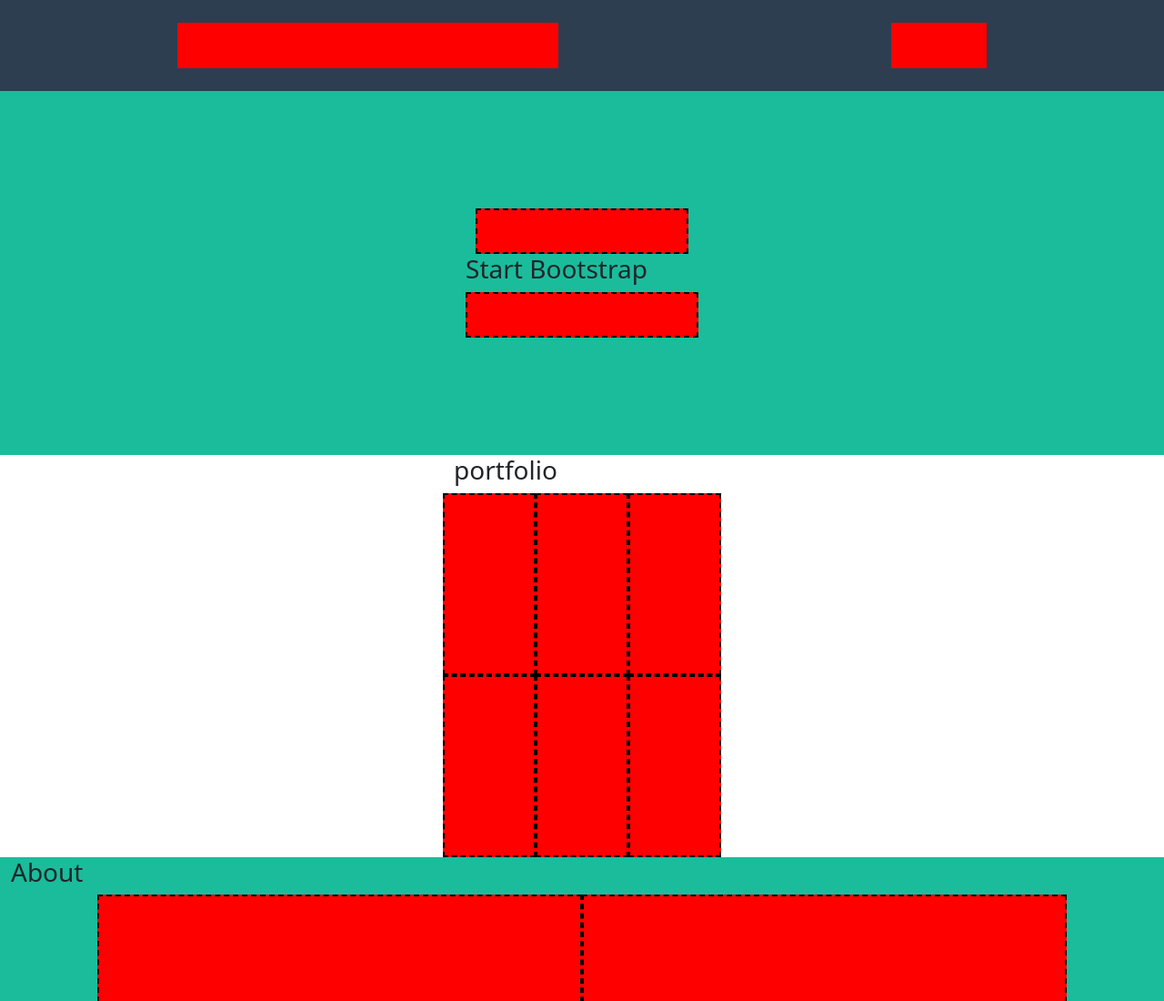
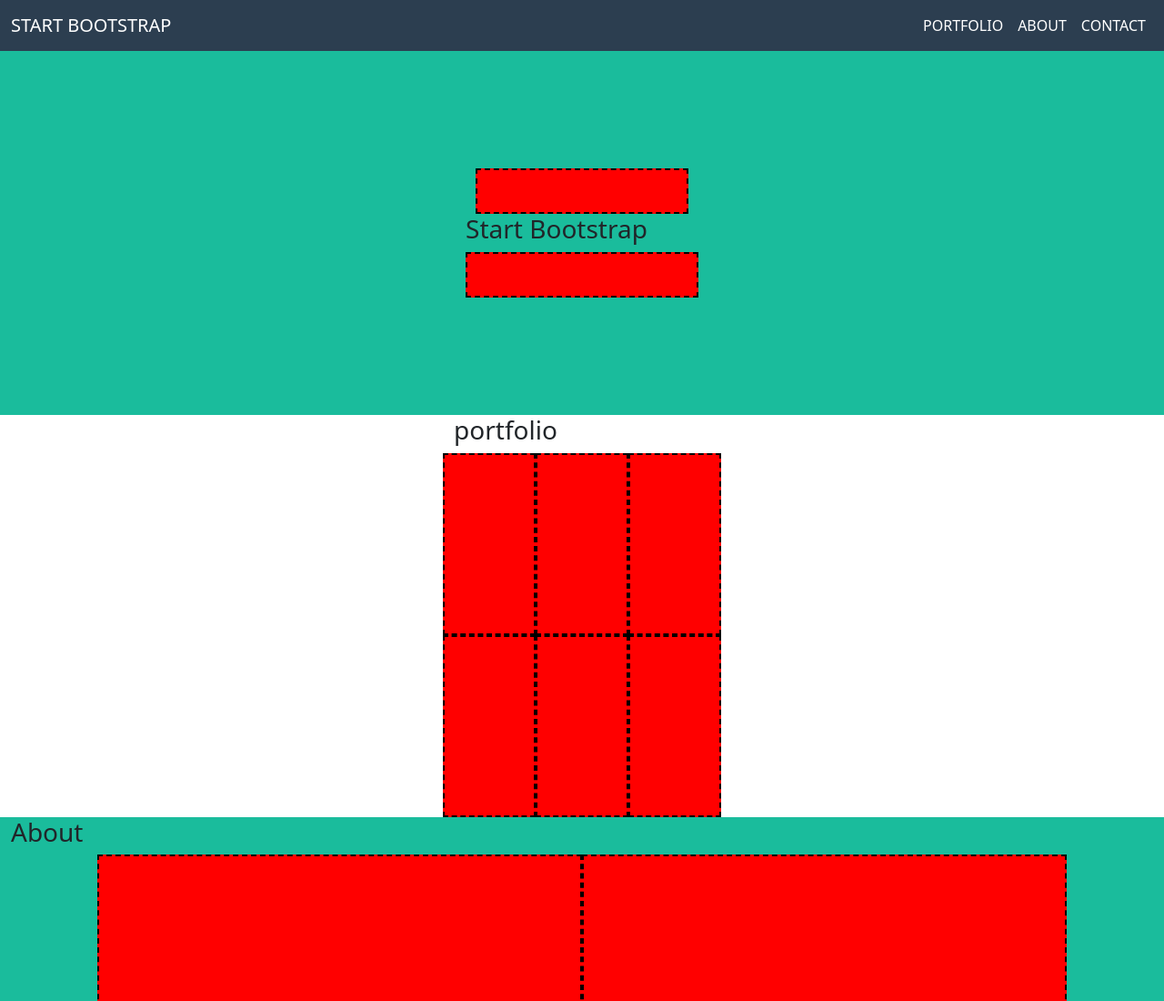
Before and after one commit to MateuszKacperski/html-css-bootstrap-freelancer, a plain HTML site: page index.html in a window 1280 px wide. Shown: the top 1100 px of the page at 91% size. Drawn offline with nearby package versions, Linux system fonts and the light colour scheme.

Commit message:
added navbar

```diff
--- a/css/style.css
+++ b/css/style.css
@@ -9,24 +9,16 @@
 /* header */
 
 
-header{
+.header-bg{
     background-color: #2C3E50;
-    height: 100px;
+
+}
+
+.header-color{
+    color: #FFFFFF;
 }
 
 
-.icona{
-
-    background-color: red;
-    height: 50px;
-
-}
-
-.menu{
-
-    background-color: red;
-    height: 50px;
-}
 
 
 .jumbotron{
--- a/index.html
+++ b/index.html
@@ -13,16 +13,27 @@
 </head>
 <body>
     <!--header-->
-    <header class="container-fluid ">
-        <div class="row h-100 mx-auto  justify-content-between  align-items-center justify-content-lg-around">
-            <div class="col-4 icona  ">
-
-            </div>
-            <div class="col-1 menu  ">
-
-            </div>
+    <nav class="navbar navbar-expand-lg header-bg ">
+        <div class="container-fluid">
+          <a class="navbar-brand header-color " href="#">START BOOTSTRAP</a>
+          <button class="navbar-toggler" type="button" data-bs-toggle="collapse" data-bs-target="#navbarNav" aria-controls="navbarNav" aria-expanded="false" aria-label="Toggle navigation">
+            <span class="navbar-toggler-icon header-color"></span>
+          </button>
+          <div class="collapse navbar-collapse flex-grow-0" id="navbarNav">
+            <ul class="navbar-nav">
+              <li class="nav-item">
+                <a class="nav-link header-color " aria-current="page" href="#">PORTFOLIO</a>
+              </li>
+              <li class="nav-item">
+                <a class="nav-link header-color" href="#">ABOUT</a>
+              </li>
+              <li class="nav-item">
+                <a class="nav-link header-color" href="#">CONTACT</a>
+              </li>
+            </ul>
+          </div>
         </div>
-    </header>
+      </nav>
     <!-- jumbotrone-->
     <div class="jumbotron container-fluid mh-400 d-flex justify-content-center align-items-center">
         <div class="row justify-content-center align-items-center mh-400">
```
